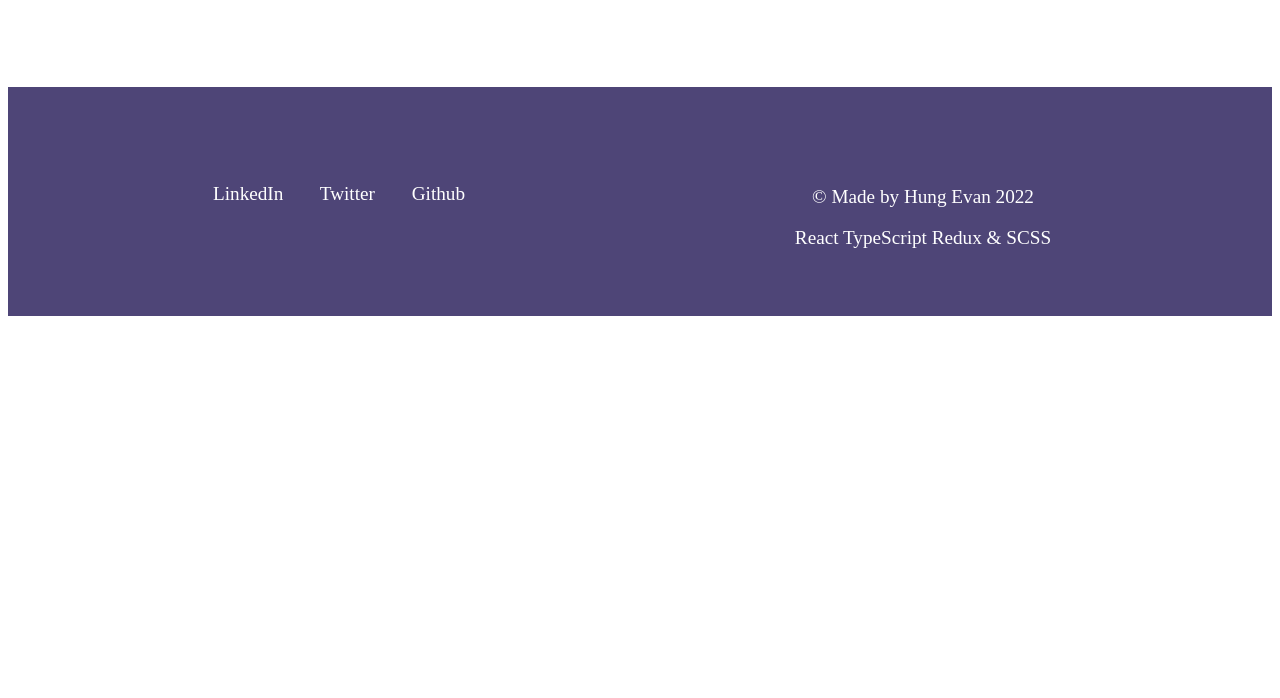
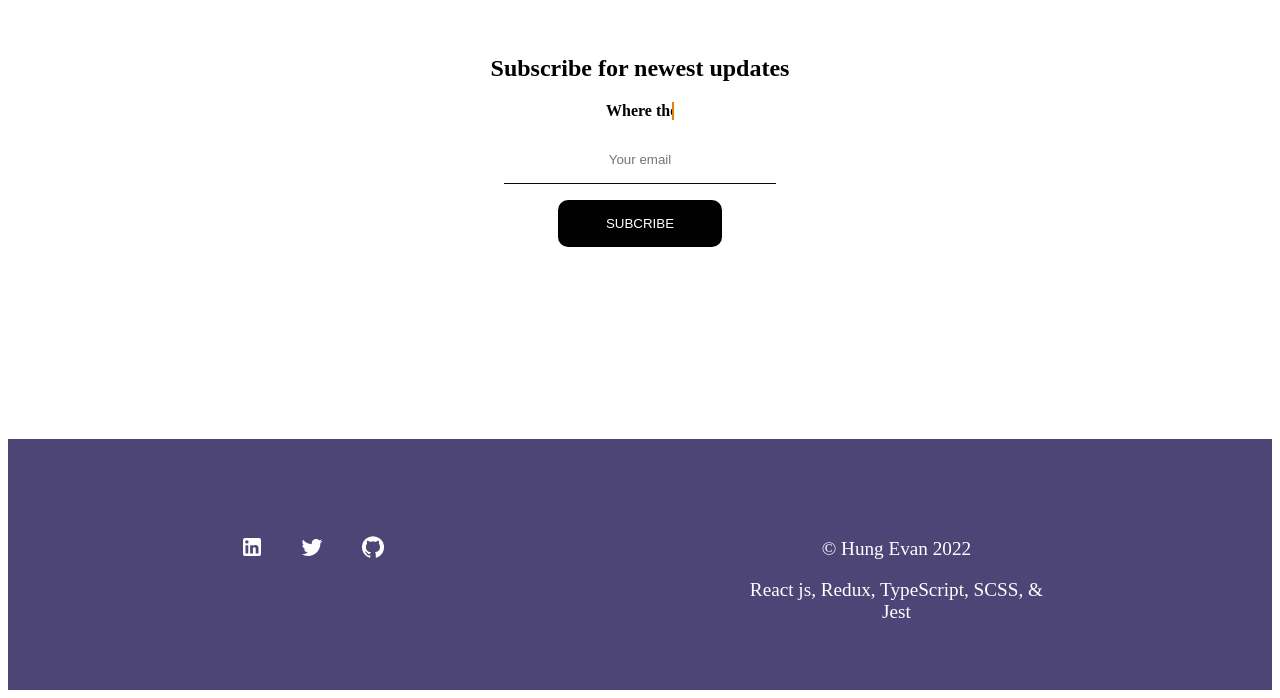
Before and after one commit to HungHoang108/luxelane-frontend, a React (Create React App) app: page / in a window 1280 px wide. Shown: the part 1155-1853 px from the top of the page. Before the commit the page ends 1479 px from the top, so only its background shows below. Built offline with nearby package versions, Linux system fonts and the light colour scheme; no server answers.

Commit message:
adding email subcribe and editing footer

```diff
--- /dev/null
+++ b/src/components/email-subcribe/Subcribe.tsx
@@ -0,0 +1,20 @@
+const Subcribe = () => {
+  return (
+    <div>
+      <section className="section3">
+        <title>Subscribe for newest updates</title>
+        <h1>Subscribe for newest updates</h1>
+        <div className="section3-div">
+          <div className="animated-text-container">
+            <h4>Where there's a will, there's a way</h4>
+          </div>
+        </div>
+        <label htmlFor="email" className="label-name"></label>
+        <input placeholder="Your email" type="email" id="email" /> <br />
+        <button>SUBCRIBE</button>
+      </section>
+    </div>
+  );
+};
+
+export default Subcribe;
--- a/src/components/footer/Footer.tsx
+++ b/src/components/footer/Footer.tsx
@@ -1,3 +1,6 @@
+import LinkedInIcon from "@mui/icons-material/LinkedIn";
+import TwitterIcon from "@mui/icons-material/Twitter";
+import GitHubIcon from "@mui/icons-material/GitHub";
 
 const Footer = () => {
   return (
@@ -9,23 +12,23 @@ const Footer = () => {
             href="https://www.linkedin.com/in/vhunghoang/"
           >
             {" "}
-            LinkedIn
+            <LinkedInIcon />
           </a>
           <a className="footer-link" href="https://twitter.com/">
             {" "}
-            Twitter
+            <TwitterIcon />
           </a>
           <a
             className="footer-link"
             href="https://github.com/HungHoang108/fs12-frontend-project-public"
           >
             {" "}
-            Github
+            <GitHubIcon />
           </a>
         </div>
         <div className="footer-copyright">
-          <p>© Made by Hung Evan 2022</p>
-          <p> React TypeScript Redux & SCSS</p>
+          <p>© Hung Evan 2022</p>
+          <p> React js, Redux, TypeScript, SCSS, & Jest</p>
         </div>
       </div>
     </div>
--- a/src/pages/home/Home.tsx
+++ b/src/pages/home/Home.tsx
@@ -1,18 +1,9 @@
-import { ThemeProvider, createTheme } from "@mui/material/styles";
-
 import Categories from "../../components/categories/Categories";
-import { useAppSelector } from "../../hooks/reduxHook";
+import Subcribe from "../../components/email-subcribe/Subcribe";
 import pic from "../../styles/image/kitty-cat.jpg";
 
 const Home = () => {
-  const darkModeStatus = useAppSelector((state) => state.DarkModeReducer);
-  const myTheme = createTheme({
-    palette: {
-      mode: darkModeStatus ? "dark" : "light",
-    },
-  });
   return (
-    <ThemeProvider theme={myTheme}>
     <div>
       <div className="navBox-img">
         <img src={pic} alt="" />
@@ -20,8 +11,10 @@ const Home = () => {
       <div className="home">
         <Categories />
       </div>
+      <div>
+        <Subcribe />
       </div>
-    </ThemeProvider>
+    </div>
   );
 };
 
--- /dev/null
+++ b/src/styles/styleComponent/_subcribe.scss
@@ -0,0 +1,72 @@
+.section3 {
+  text-align: center;
+  padding-bottom: 2rem;
+  .section3-div {
+    display: flex;
+    justify-content: center;
+
+    .animated-text-container {
+      width: 15rem;
+      h4 {
+        margin: 1rem;
+        overflow: hidden;
+        border-right: 0.15em solid rgb(255, 145, 0);
+        white-space: nowrap;
+        margin: 0 auto;
+        animation: typing 5s steps(40, end) infinite,
+          blink-caret 0.75s step-end infinite;
+      }
+      @keyframes typing {
+        0% {
+          width: 0;
+        }
+
+        50% {
+          width: 100%;
+        }
+
+        100% {
+          width: 0;
+        }
+      }
+
+      @keyframes blink-caret {
+        from,
+        to {
+          border-color: transparent;
+        }
+        50% {
+          border-color: rgb(228, 128, 13);
+        }
+      }
+    }
+  }
+
+  input {
+    margin: 1rem;
+    text-align: center;
+    border: none;
+    border-bottom: 1px solid rgb(12, 12, 12);
+    width: 15rem;
+    // background-color: black;
+    padding: 1rem;
+
+    &:focus {
+      outline: none;
+      width: 20rem;
+      transition: width 500ms;
+    }
+  }
+  button {
+    padding: 1rem 3rem;
+    border-radius: 10px;
+    border: none;
+    background-color: black;
+    color: white;
+    &:hover {
+        background-color: rgb(255, 208, 147);
+
+      transition: background-color 0.5s ease-out 100ms;
+    }
+  }
+}
--- a/src/styles/stylePages/_home.scss
+++ b/src/styles/stylePages/_home.scss
@@ -1,5 +1,6 @@
 .home {
     padding: 2rem 2rem;
+    margin-bottom: 8rem;
 }
 
 .navBox-img {
--- a/src/styles/styles.scss
+++ b/src/styles/styles.scss
@@ -5,6 +5,8 @@
 @use "./styleComponent/categories";
 @use "./styleComponent/productCard";
 @use "./styleComponent/productEdit";
+@use "./styleComponent/subcribe";
+
 
 // pages styles
 @use "./stylePages/home";
```
Lines whose indentation alone changed are shown as unchanged.
